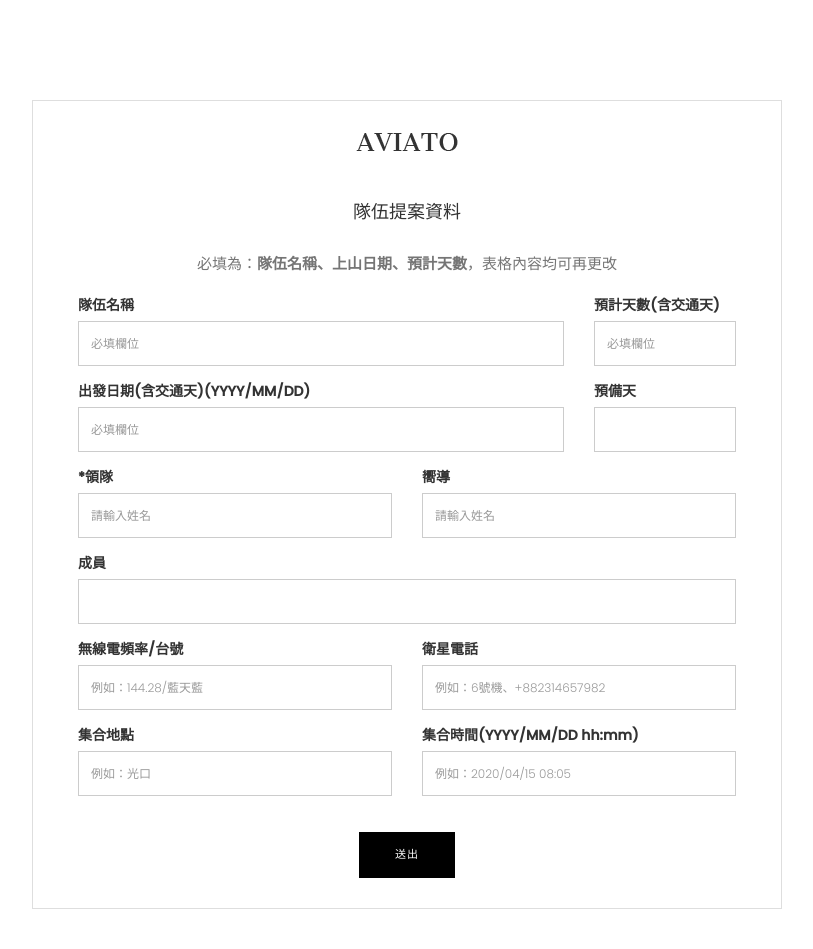
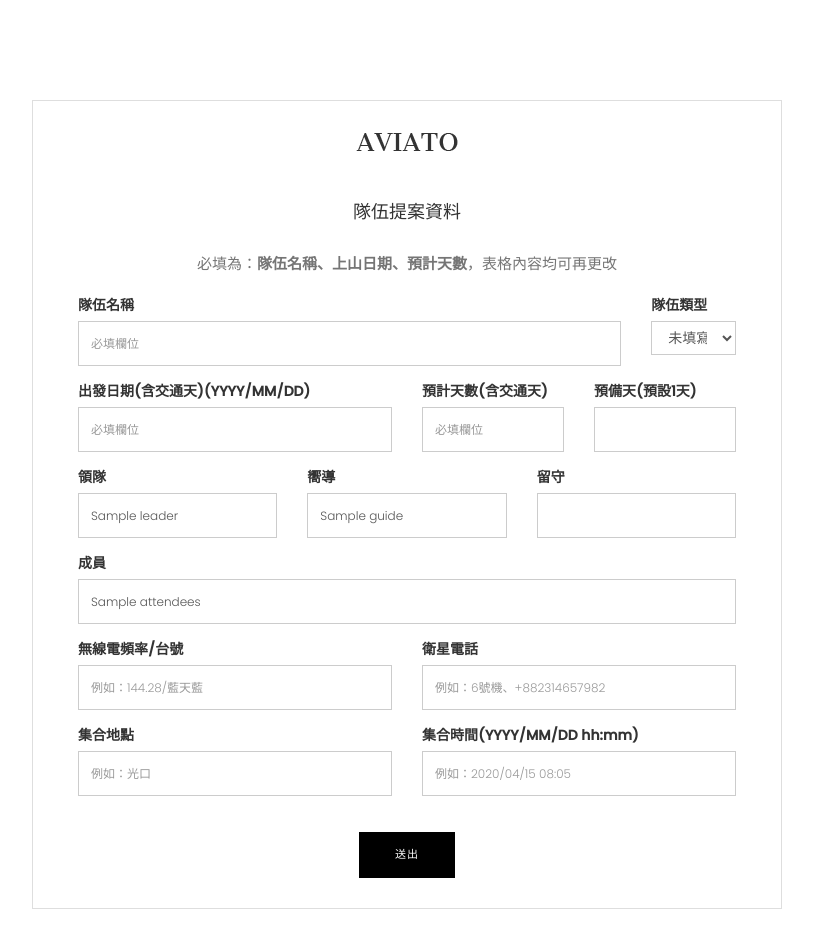
Before and after one commit to CTingy/sttmountain, a Flask app: template sttapp/templates/proposals/proposal_detail.html in a window 1280 px wide. Shown: the top 949 px of the page, without its empty margins (233-1046 px from the left). Run offline with Flask 2, Linux system fonts and the light colour scheme; the template is opened without the code that fills it: values that come from a table or form of the project are taken from there, most other values are stand-ins (such as "Sample title", 1, 10 or a date in 2020); some libraries are stand-ins or nearby versions.

Commit message:
attendees in proposals

```diff
--- a/sttapp/proposals/forms.py
+++ b/sttapp/proposals/forms.py
@@ -2,7 +2,9 @@ import datetime
 from flask_wtf import FlaskForm
 from wtforms import ValidationError, IntegerField, StringField, SelectField, PasswordField, validators
 
+from sttapp.members.models import Member
 from .models import Proposal
+from .enums import EventType
 
 
 class ProposalForm(FlaskForm):
@@ -10,11 +12,13 @@ class ProposalForm(FlaskForm):
     start_date = StringField(
         "出發日期(含交通天)(YYYY/MM/DD)", validators=[validators.DataRequired()])
     days = StringField("預計天數(含交通天)")
-    leader = StringField("領隊")
+    leader = StringField("領隊", validators=[validators.DataRequired()])
     guide = StringField("嚮導")
+    attendees = StringField("成員")
     supporter = StringField("留守")
+    event_type = SelectField("隊伍類型", choices=EventType.get_choices())
     return_plan = StringField("撤退計畫")
-    buffer_days = StringField("預備天")
+    buffer_days = StringField("預備天(預設1天)")
     approach_way = StringField("交通方式")
     radio = StringField("無線電頻率/台號")
     satellite_telephone = StringField("衛星電話")
@@ -25,6 +29,22 @@ class ProposalForm(FlaskForm):
         super().__init__(*args, **kwargs)
         self.start_date_dt = None
         self.gathering_time_dt = None
+        self.leader_id = None
+        self.guide_id = None
+        self.attendees_ids = None
+
+    def _get_member_id(self, data):
+        try:
+            name = data.split("|")[0]
+            security_number = data.split("|")[1]
+        except Exception:
+            raise ValidationError("格式錯誤，應為：姓名|身份證字號")
+
+        try:
+            member = Member.objects.get(security_number=security_number)
+        except Member.DoesNotExist:
+            raise ValidationError("{}不存在".format(name))
+        return member.id
 
     def _validate_date(self, field, has_time=False):
 
@@ -59,6 +79,36 @@ class ProposalForm(FlaskForm):
     def validate_days(self, field):
         return self._validate_int(field)
 
+    def validate_leader(self, field):
+        id_ = self._get_member_id(field.data)
+        self.leader_id = id_
+        return None
+
+    def validate_guide(self, field):
+        if not field.data:
+            return None
+        id_ = self._get_member_id(field.data)
+        self.guide_id = id_
+        return None
+
+    def validate_attendees(self, field):
+        if not field.data:
+            return None
+        data_list = field.data.split(', ')
+        ids = []
+        for data in data_list:
+            data = data.strip()
+            if not data:
+                continue
+            ids.append(self._get_member_id(data))
+        self.attendees_ids = ids
+        return None
+
+    def validate_event_type(self, field):
+        types = [i[0] for i in EventType.get_choices()]
+        if field.data not in types:
+            raise ValidationError("隊伍類型錯誤")
+
     def validate_buffer_days(self, field):
         if not field.data:
             return None
--- a/sttapp/proposals/models.py
+++ b/sttapp/proposals/models.py
@@ -24,7 +24,7 @@ class BaseEvent(db.Document):
     leader = db.ReferenceField('sttapp.members.models.Member')
     guide = db.ReferenceField('sttapp.members.models.Member')
     itinerary_list = db.EmbeddedDocumentListField(Itinerary)
-    supporter = db.ReferenceField('sttapp.members.models.Member')
+    supporter = db.StringField()
     return_plan = db.StringField()
     buffer_days = db.IntField(default=1)
     approach_way = db.StringField()
@@ -33,7 +33,7 @@ class BaseEvent(db.Document):
     gathering_point = db.StringField()
     gathering_time = db.DateTimeField()
 
-    members = db.ListField(db.ReferenceField('sttapp.members.models.Member'))
+    attendees = db.ListField(db.ReferenceField('sttapp.members.models.Member'))
 
     created_at = db.DateTimeField(default=datetime.datetime.utcnow)
     created_by = db.ReferenceField('sttapp.users.models.SttUser')
--- a/sttapp/templates/proposals/proposal_detail.html
+++ b/sttapp/templates/proposals/proposal_detail.html
@@ -35,26 +35,29 @@
               必填為：<b>隊伍名稱、上山日期、預計天數</b>，表格內容均可再更改
               <br>
               {{ form.csrf_token }}
-              {{ render_field(form.title, 9, "必填欄位") }}
+              {{ render_field(form.title, 10, "必填欄位") }}
+              {{ render_field(form.event_type, 2) }}
+              {{ render_field(form.start_date, 6, "必填欄位") }}
               {{ render_field(form.days, 3, "必填欄位") }}
-              {{ render_field(form.start_date, 9, "必填欄位") }}
               {{ render_field(form.buffer_days, 3) }}
-            <div class="form-group col-md-6 col-sm-6 col-xs-12">
-              <label for="leader">*領隊</label>
+            <div class="form-group col-md-4 col-sm-4 col-xs-12">
+              <label for="leader">領隊</label>
               <br>
-              <input name="leader" type="text" class="searchMember form-control" id="search-member1"
+              <input name="leader" type="text" class="searchMember form-control" value="{{ leader }}"
                 placeholder="請輸入姓名" />
             </div>
-            <div class="form-group col-md-6 col-sm-6 col-xs-12">
+            <div class="form-group col-md-4 col-sm-4 col-xs-12">
               <label for="guide">嚮導</label>
               <br>
-              <input name="guide" type="text" class="searchMember form-control" id="search-member2"
+              <input name="guide" type="text" class="searchMember form-control" value="{{ guide }}"
                 placeholder="請輸入姓名" />
             </div>
+            {{ render_field(form.supporter, 4) }}
             <div class=" form-group col-md-12 col-sm-12 col-xs-12">
               <label for="attendees">成員</label>
               <br>
-              <input id="attendees" class="searchMultiMember form-control" type="text" name="attendees">
+              <input id="attendees" class="searchMultiMember form-control" type="text" name="attendees"
+                value="{{ attendees }}">
             </div>
             {{ render_field(form.radio, 6, "例如：144.28/藍天藍") }}
             {{ render_field(form.satellite_telephone, 6, "例如：6號機、+882314657982") }}
```
Also changed, not shown: sttapp/members/models.py (+13 -1 lines), sttapp/members/views.py (+1 -8 lines), sttapp/proposals/views.py (+23 -7 lines), sttapp/templates/proposals/proposals.html (+8 -1 lines).
